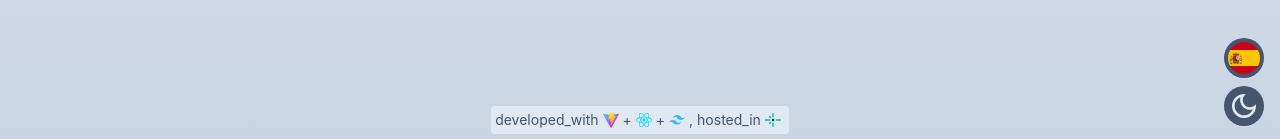
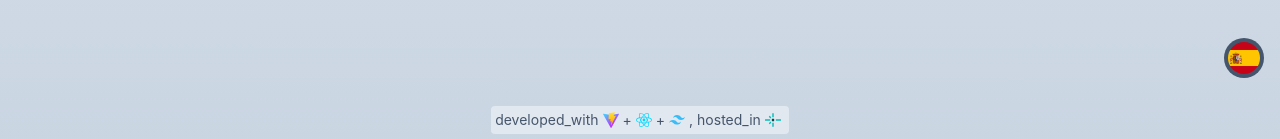
Before and after one commit to javiervallejooca/javiervallejo.me, a React (Vite) app: page / in a window 1280 px wide. Shown: the part 658-797 px from the top of the page. Built offline with nearby package versions, Linux system fonts and the light colour scheme; the HTML template or start-up script is replaced by a standard one.

Commit message:
Remove toogle dark and white mode

```diff
--- a/src/layouts/MainLayout.tsx
+++ b/src/layouts/MainLayout.tsx
@@ -1,34 +1,34 @@
-import { useEffect, useState } from 'react';
-import { Outlet } from 'react-router-dom';
+import { useEffect, useState } from "react";
+import { Outlet } from "react-router-dom";
 
-import DarkMode from '../components/shared/DarkMode';
-import Footer from '../components/shared/Footer';
-import LanguageSelector from '../components/shared/LanguageSelector';
+import DarkMode from "../components/shared/DarkMode";
+import Footer from "../components/shared/Footer";
+import LanguageSelector from "../components/shared/LanguageSelector";
 
 const MainLayout = () => {
-  const [darkToggle, setDarkToggle] = useState(false);
+  // const [darkToggle, setDarkToggle] = useState(false);
 
-  useEffect(() => {
-    darkToggle
-      ? document.documentElement.classList.add('dark')
-      : document.documentElement.classList.remove('dark');
-  }, [darkToggle]);
+  // useEffect(() => {
+  //   darkToggle
+  //     ? document.documentElement.classList.add("dark")
+  //     : document.documentElement.classList.remove("dark");
+  // }, [darkToggle]);
 
-  useEffect(() => {
-    // Verificar si el navegador tiene modo oscuro
-    const darkModeMediaQuery = window.matchMedia(
-      '(prefers-color-scheme: dark)'
-    );
+  // useEffect(() => {
+  //   // Verificar si el navegador tiene modo oscuro
+  //   const darkModeMediaQuery = window.matchMedia(
+  //     "(prefers-color-scheme: dark)"
+  //   );
 
-    // Actualizar el estado basado en el valor actual del media query
-    setDarkToggle(darkModeMediaQuery.matches);
-  }, []);
+  //   // Actualizar el estado basado en el valor actual del media query
+  //   setDarkToggle(darkModeMediaQuery.matches);
+  // }, []);
 
   return (
-    <div className='w-full bg-gradient-to-b from-slate-200 to-slate-300 selection:bg-slate-600 selection:text-slate-100 dark:from-slate-800 dark:to-slate-900 dark:selection:bg-slate-200 dark:selection:text-slate-800'>
-      <main className='relative mb-0 pb-0'>
+    <div className="w-full bg-gradient-to-b from-slate-200 to-slate-300 selection:bg-slate-600 selection:text-slate-100 dark:from-slate-800 dark:to-slate-900 dark:selection:bg-slate-200 dark:selection:text-slate-800">
+      <main className="relative mb-0 pb-0">
         <LanguageSelector />
-        <DarkMode darkToggle={darkToggle} setDarkToggle={setDarkToggle} />
+        {/* <DarkMode darkToggle={darkToggle} setDarkToggle={setDarkToggle} /> */}
         <Outlet />
       </main>
       <Footer />
```
